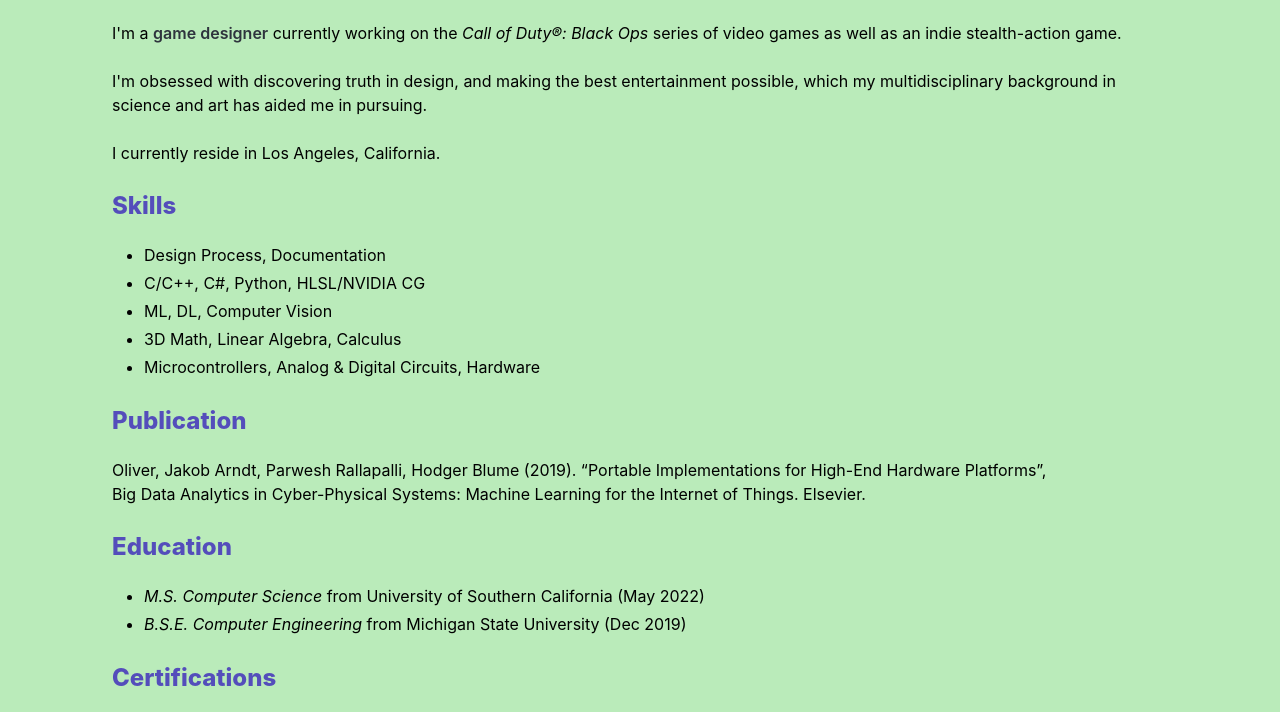
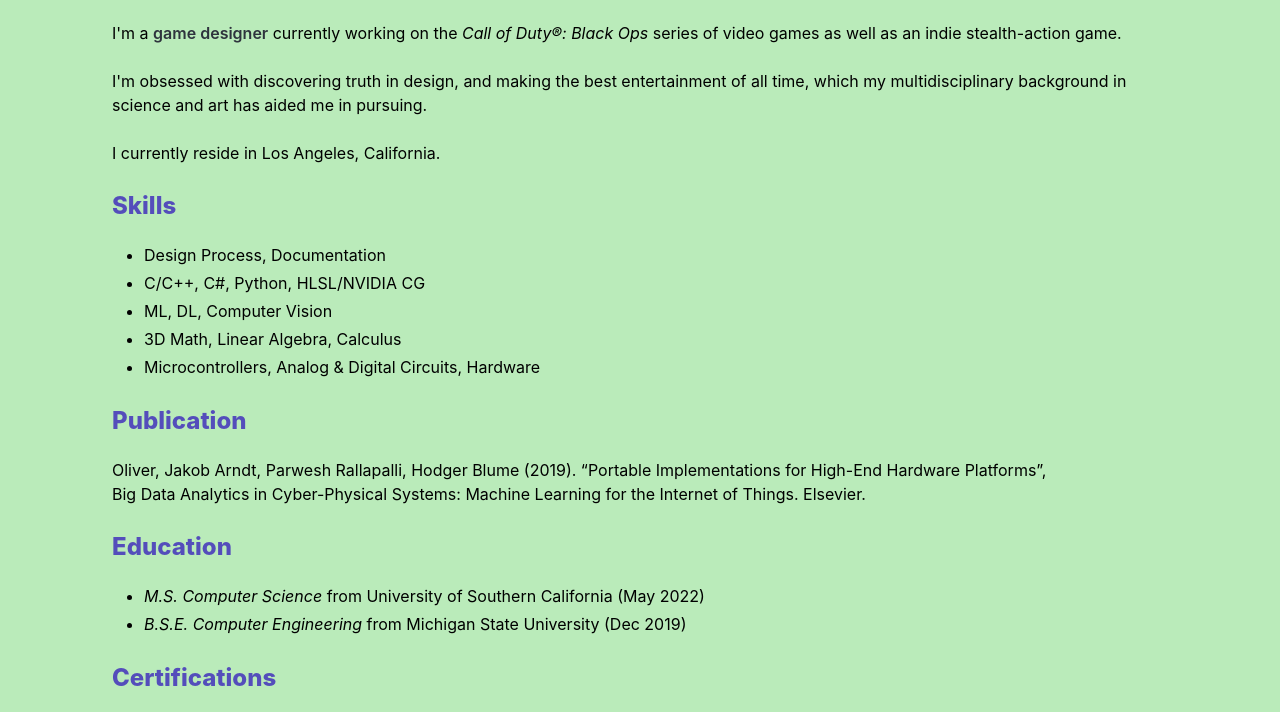
Before and after one commit to kumquatninja/kumquatninja.github.io, an Astro site: page /about in a window 1280 px wide. Shown: the part 87-799 px from the top of the page. Built offline with nearby package versions, Linux system fonts and the light colour scheme; Astro itself is replaced by a stand-in of ours.

Commit message:
Updated About page text.

```diff
--- a/src/pages/about.astro
+++ b/src/pages/about.astro
@@ -6,7 +6,7 @@ const pageTitle = "About Me";
     <p>
         I'm a <strong>game designer</strong> currently working on the <i>Call of Duty&reg;: Black Ops</i> series of video games as well as an indie stealth-action game.
         <br/><br/>
-        I'm obsessed with discovering truth in design, and making the best entertainment possible, which my multidisciplinary background in science and art has aided me in pursuing.
+        I'm obsessed with discovering truth in design, and making the best entertainment of all time, which my multidisciplinary background in science and art has aided me in pursuing.
         <br/><br/>
         I currently reside in Los Angeles, California.
     </p>
```
